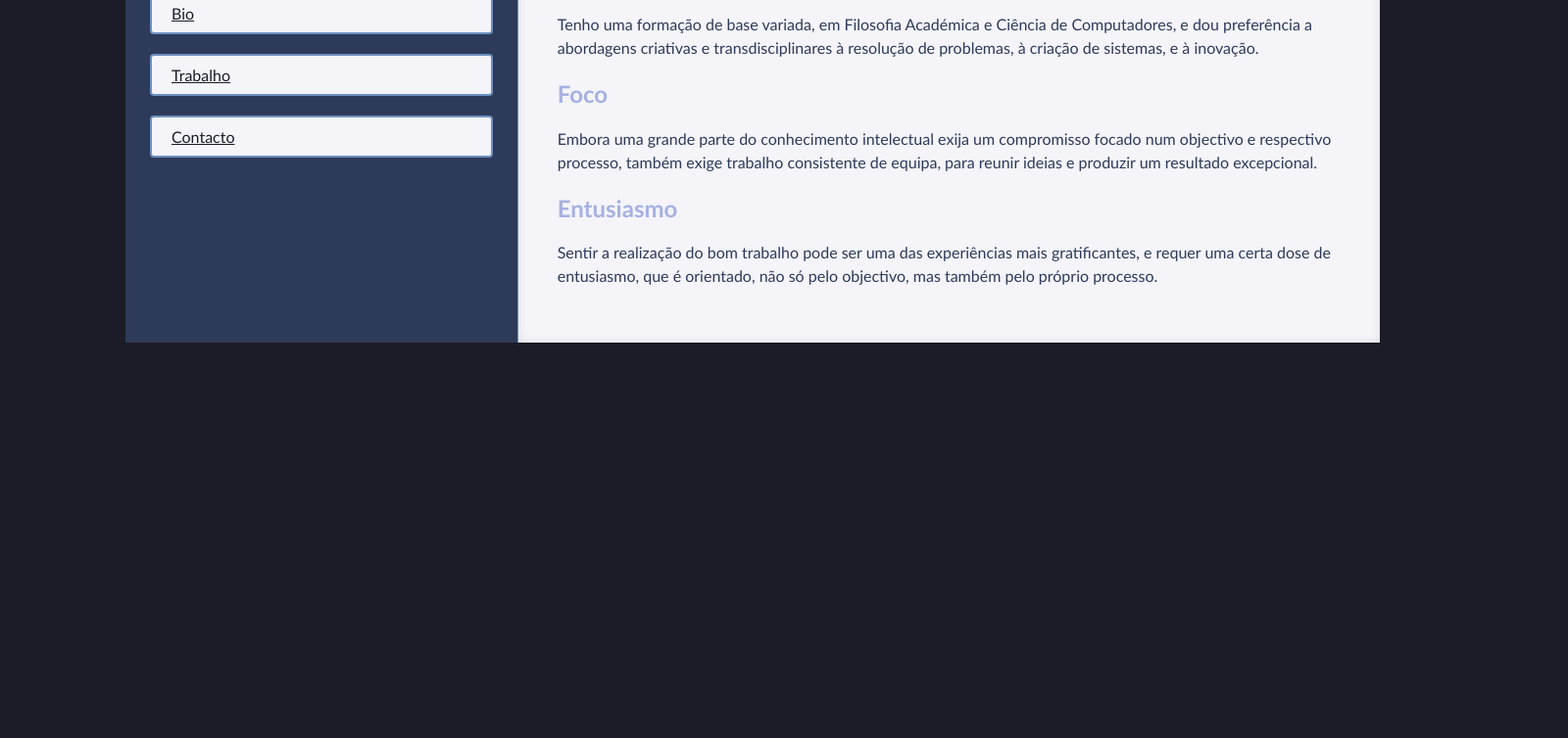
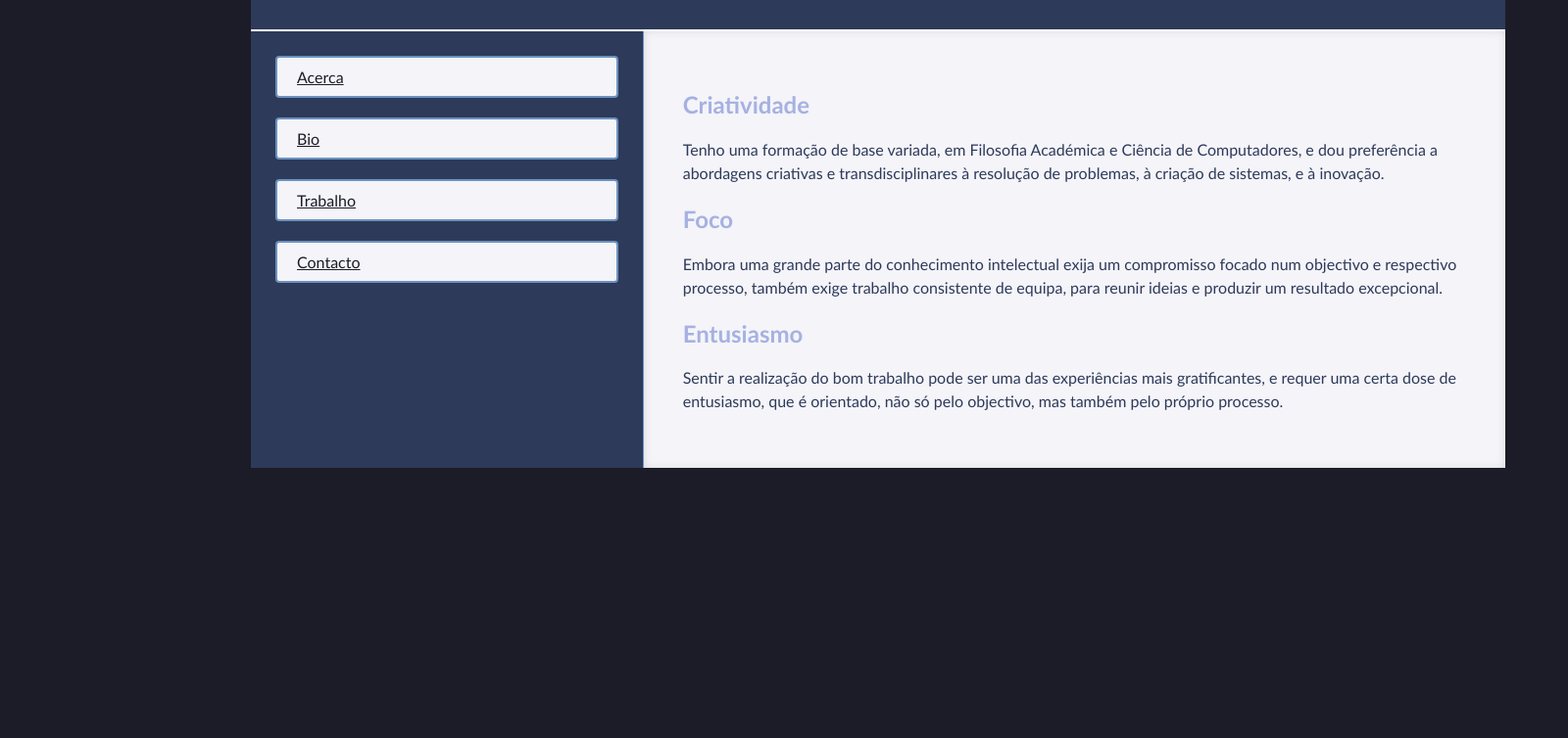
Before and after one commit to maria-matos-graca/website, a plain HTML site: page index.html in a window 1280 px wide. Shown: the part 246-1000 px from the top of the page at 98% size, 1600 px wide, since content can reach past the window. Before the commit the page ends 808 px from the top, so only its background shows below. Drawn offline with Linux system fonts and the light colour scheme.

Commit message:
Update style.css

```diff
--- a/style.css
+++ b/style.css
@@ -1,7 +1,7 @@
 html, body {
   margin-left: 5%;
   margin-right:5%;
-  padding: 0;
+  padding: 5%;
   height: 100%;
   width: 100%;
   color: #F4F4F9; /* Branco acinzentado */
```
